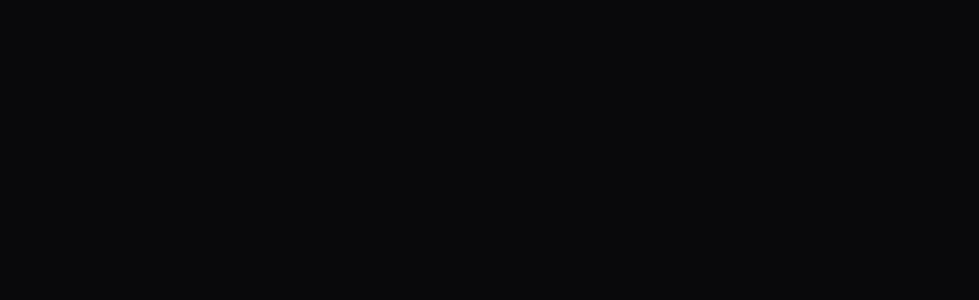
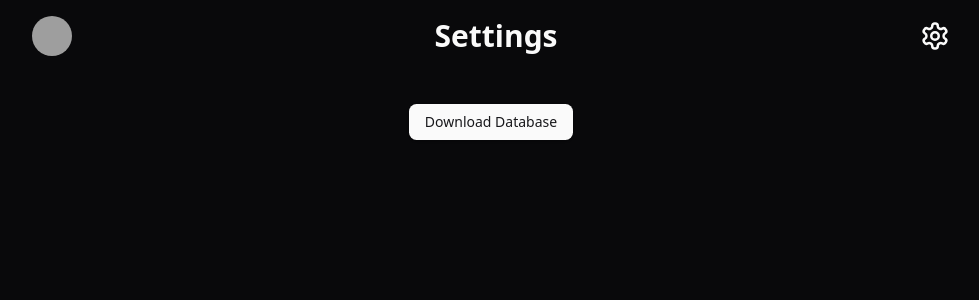
Before and after one commit to IsaacLakersFan1/Padel-Hostinger-Frontend, a React (Vite) app: page /dashboard/settings in a window 1280 px wide. Before the commit this address had no page. Shown: the top 300 px of the page, without its empty margins (149-1128 px from the left). Built offline with nearby package versions, Linux system fonts and the light colour scheme; grey boxes are pictures that could not be loaded.

Commit message:
Feat: add download DB Button

```diff
--- a/src/App.tsx
+++ b/src/App.tsx
@@ -9,6 +9,7 @@
 import MatchesPage from './app/dashboard/matches/MatchesPage'
 import { PlayerStats } from './app/dashboard/players/components/playerStats/PlayerStats'
 import { RankingsPage } from './app/dashboard/rankings/RankingsPage'
+import { SettingsPage } from './app/dashboard/settings/settings/SettingsPage'
 // import { ThemeDebug } from "@/components/ThemeDebug"
 
 function App() {
@@ -24,6 +25,7 @@
           <Route path="/dashboard/matches" element={<MatchesPage />} />
           <Route path="/dashboard/players/:playerId" element={<PlayerStats />} />
           <Route path="/dashboard/rankings" element={<RankingsPage />} />
+          <Route path="/dashboard/settings" element={<SettingsPage />} />
           <Route path="/" element={<Navigate to="/login" />} />
         </Routes>
       </BrowserRouter>
--- /dev/null
+++ b/src/app/dashboard/settings/settings/SettingsPage.tsx
@@ -0,0 +1,15 @@
+import { TopBar } from "../../topBar/TopBar";
+import { Button } from "@/components/ui/button";
+import { useSettings } from "./hooks/useSettings";
+
+export const SettingsPage = () => {
+  const { isDownloading, downloadDB } = useSettings();
+  return (
+    <>
+        <TopBar>Settings</TopBar>
+        <div className="flex flex-col items-center justify-center">
+            <Button onClick={downloadDB} disabled={isDownloading}>{isDownloading ? "Downloading..." : "Download Database"}</Button>
+        </div>
+    </>
+  )
+}
--- /dev/null
+++ b/src/app/dashboard/settings/settings/hooks/useSettings.ts
@@ -0,0 +1,106 @@
+import { useState } from "react";
+import API_URL from "@/utils/apiConfig";
+import { toastError } from "@/hooks/useToastError";
+export const useSettings = () => {
+    const [isDownloading, setIsDownloading] = useState(false);
+    const { showToastError } = toastError();
+    const token = localStorage.getItem("PadelToken");
+
+
+    // const downloadDB = async () => {
+    //     setIsDownloading(true);
+    //     try {
+    //         const response = await axios.get(`${API_URL}/api/settings/download-db`, {
+    //             headers: {
+    //                 Authorization: `Bearer ${token}`
+    //             },
+    //             responseType: "blob" // This is correct for binary data
+    //         });
+
+    //         console.log("Downloaded file:", response);
+    //         console.log("Response size:", response.data.size);
+
+    //         if (!response.data || response.data.size === 0) {
+    //             showToastError("The downloaded file is empty.");
+    //             return;
+    //         }
+
+    //         const blob = new Blob([response.data], { type: "application/x-sqlite3" }); // Use SQLite-specific MIME type
+    //         const url = window.URL.createObjectURL(blob);
+
+    //         const a = document.createElement("a");
+    //         a.href = url;
+    //         a.download = "database.db";
+    //         document.body.appendChild(a);
+    //         a.click();
+    //         document.body.removeChild(a);
+
+    //         window.URL.revokeObjectURL(url); // Clean up memory
+
+    //     } catch (error) {
+    //         showToastError("Error downloading the database");
+    //         console.error("Download error:", error);
+    //     } finally {
+    //         setIsDownloading(false);
+    //     }
+    // };
+
+    const downloadDB = async () => {
+        setIsDownloading(true);
+        try {
+            const response = await fetch(`${API_URL}/api/settings/download-db`, {
+                headers: {
+                    Authorization: `Bearer ${token}`
+                }
+            });
+
+            if (!response.ok) throw new Error("Failed to download");
+
+            // Get filename from Content-Disposition header (if available)
+            const contentDisposition = response.headers.get("Content-Disposition");
+            let fileName = "database.db"; // Default filename
+
+            if (contentDisposition) {
+                const match = contentDisposition.match(/filename="?(.+?)"?$/);
+                if (match && match[1]) {
+                    fileName = match[1];
+                }
+            }
+
+            // 🔹 Force `.db` extension if missing
+            if (!fileName.endsWith(".db")) {
+                fileName += ".db";
+            }
+
+            const blob = await response.blob();
+            console.log("Downloaded Blob:", blob);
+
+            const url = window.URL.createObjectURL(blob);
+            const a = document.createElement("a");
+            a.href = url;
+            a.setAttribute("download", fileName); // Ensure correct filename
+            document.body.appendChild(a);
+            a.click();
+            document.body.removeChild(a);
+
+            setTimeout(() => {
+                window.URL.revokeObjectURL(url);
+            }, 100);
+
+        } catch (error) {
+            showToastError("Error downloading the database");
+            console.error("Download error:", error);
+        } finally {
+            setIsDownloading(false);
+        }
+    };
+
+
+
+
+    return {
+        isDownloading,
+        downloadDB
+    }
+
+}
--- a/src/app/dashboard/topBar/components/SettingsOptions.tsx
+++ b/src/app/dashboard/topBar/components/SettingsOptions.tsx
@@ -37,7 +37,7 @@
             <Trophy />
             <span>Matches</span>
           </DropdownMenuItem>
-          <DropdownMenuItem>
+          <DropdownMenuItem onClick={() => navigate('/dashboard/settings')}>
             <Settings />
             <span>Settings</span>
           </DropdownMenuItem>
--- a/src/utils/apiConfig.ts
+++ b/src/utils/apiConfig.ts
@@ -2,9 +2,12 @@
     if (import.meta.env.MODE === "development" || window.location.port === "5173") {
       return "http://localhost:3000";
     }
-    return "http://m4kcgo0c0sw0kgos4wc04ssg.193.46.198.43.sslip.io";
+    if (import.meta.env.MODE === "development" || window.location.port === "4173") {
+      return "http://localhost:3000";
   };
+  return "http://m4kcgo0c0sw0kgos4wc04ssg.193.46.198.43.sslip.io";
+};
 
-  const API_URL = getApiUrl();
+const API_URL = getApiUrl();
 
-  export default API_URL;
+export default API_URL;
```
